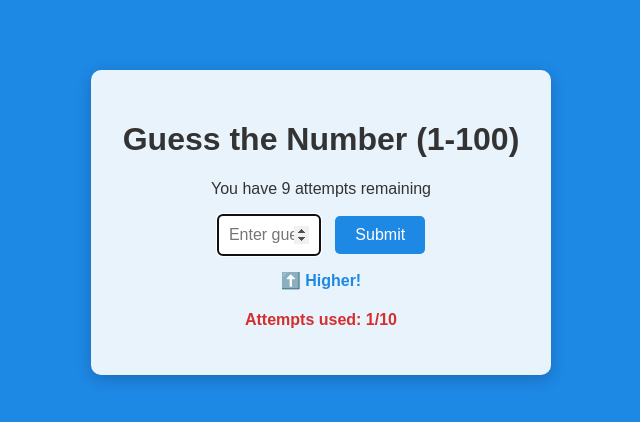
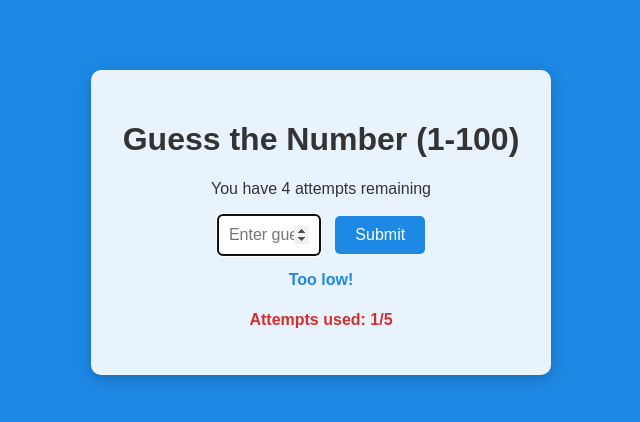
Before and after one commit to igho3/guess-the-number, a plain HTML site: page index.html in a window 1280 px wide. Both pictures are taken after typing "5" into the empty fields and a click on the button "Submit". Shown: the full height of the page, 319-959 px from the left. Drawn offline with Linux system fonts and the light colour scheme.

Commit message:
Update index.html

```diff
--- a/index.html
+++ b/index.html
@@ -71,18 +71,18 @@
 <body>
     <div id="game">
         <h1>Guess the Number (1-100)</h1>
-        <p>You have <span id="remaining">10</span> attempts remaining</p>
+        <p>You have <span id="remaining">5</span> attempts remaining</p>
         <div>
             <input type="number" id="guess" placeholder="Enter guess" min="1" max="100" autofocus>
             <button id="submit-btn">Submit</button>
         </div>
         <p id="message"></p>
-        <p id="attempts">Attempts used: 0/10</p>
+        <p id="attempts">Attempts used: 0/5</p>
     </div>
 
     <script>
         // Game settings
-        const MAX_ATTEMPTS = 10;
+        const MAX_ATTEMPTS = 5;
         let secretNumber = Math.floor(Math.random() * 100) + 1;
         let attempts = 0;
 
@@ -100,9 +100,9 @@
             attemptsEl.textContent = `Attempts used: ${attempts}/${MAX_ATTEMPTS}`;
 
             // Visual feedback based on remaining attempts
-            if (remaining <= 3) {
+            if (remaining <= 1) {
                 remainingEl.className = 'attempts-critical';
-            } else if (remaining <= 5) {
+            } else if (remaining <= 2) {
                 remainingEl.className = 'attempts-warning';
             } else {
                 remainingEl.className = '';
@@ -125,7 +125,7 @@
 
             if (guess === secretNumber) {
                 // Win condition
-                messageEl.textContent = `🎉 Correct! You guessed it in ${attempts} attempts!`;
+                messageEl.textContent = `🎉 Correct! You guessed it in ${attempts} attempt${attempts === 1 ? '' : 's'}!`;
                 messageEl.style.color = '#43a047';
                 endGame();
             } else if (attempts >= MAX_ATTEMPTS) {
@@ -135,7 +135,7 @@
                 endGame();
             } else {
                 // Continue playing
-                messageEl.textContent = guess < secretNumber ? '⬆️ Higher!' : '⬇️ Lower!';
+                messageEl.textContent = guess < secretNumber ? 'Too low!' : 'Too high!';
                 messageEl.style.color = '#1e88e5';
                 guessInput.value = '';
             }
@@ -168,6 +168,9 @@
 
         // Initialize display
         updateAttemptsDisplay();
+
+        // For debugging (remove in production)
+        console.log('Secret number:', secretNumber);
     </script>
 </body>
 </html>
```
